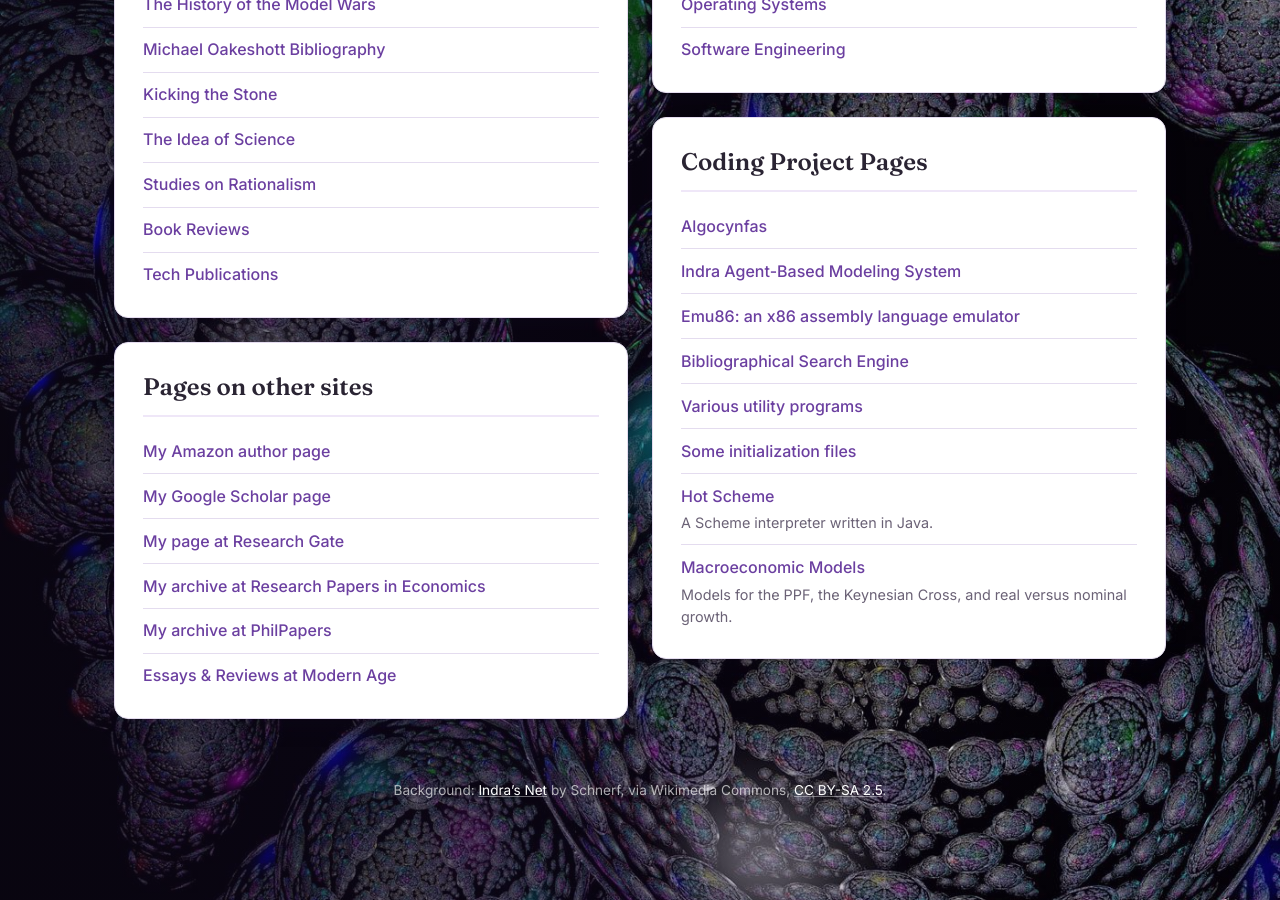
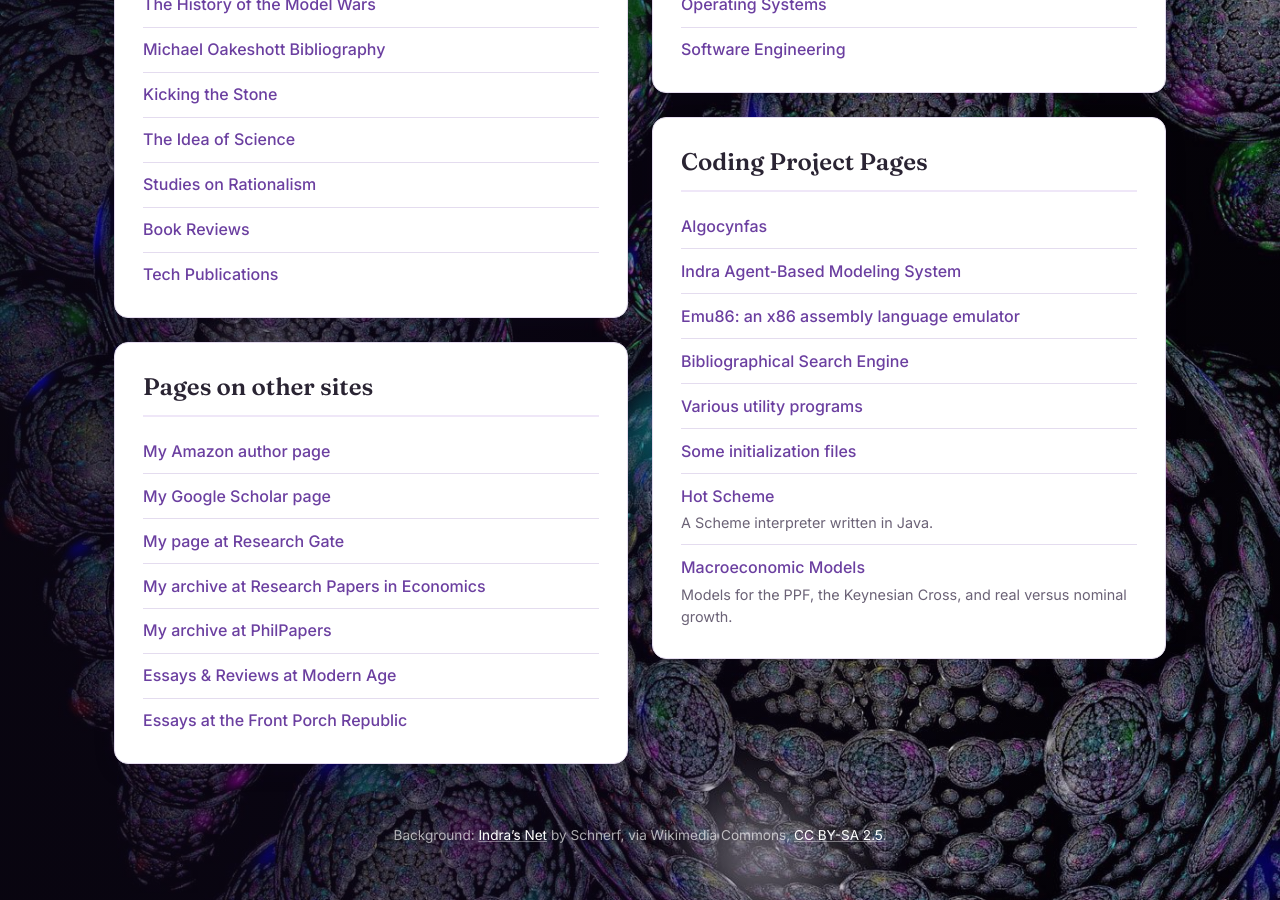
Before and after one commit to gcallah/gcallah.github.io, a Jekyll site: the page index.html, which Jekyll copies as it is, in a window 1280 px wide and 900 px high, scrolled down 746 px. Built offline with Jekyll 4.4.1, drawn with Linux system fonts in a browser that asks for light colours.

Commit message:
Add Front Porch Republic essays link to Pages on other sites
Co-Authored-By: Claude Opus 5.5 <noreply@anthropic.com>

```diff
--- a/index.html
+++ b/index.html
@@ -70,6 +70,7 @@
                         <li><a href="https://ideas.repec.org/cgi-bin/htsearch?form=extended&wm=wrd&dt=range&ul=&q=Gene+Callahan&cmd=Search%21&wf=000F&s=R&db=&de=">My archive at Research Papers in Economics</a></li>
                         <li><a href="http://philpapers.org/s/Gene%20Callahan">My archive at PhilPapers</a></li>
                         <li><a href="https://modernagejournal.com/?s=Gene+Callahan">Essays &amp; Reviews at Modern Age</a></li>
+                        <li><a href="https://www.frontporchrepublic.com/contributor/gene-callahan/">Essays at the Front Porch Republic</a></li>
                     </ul>
                 </section>
             </div>
```
